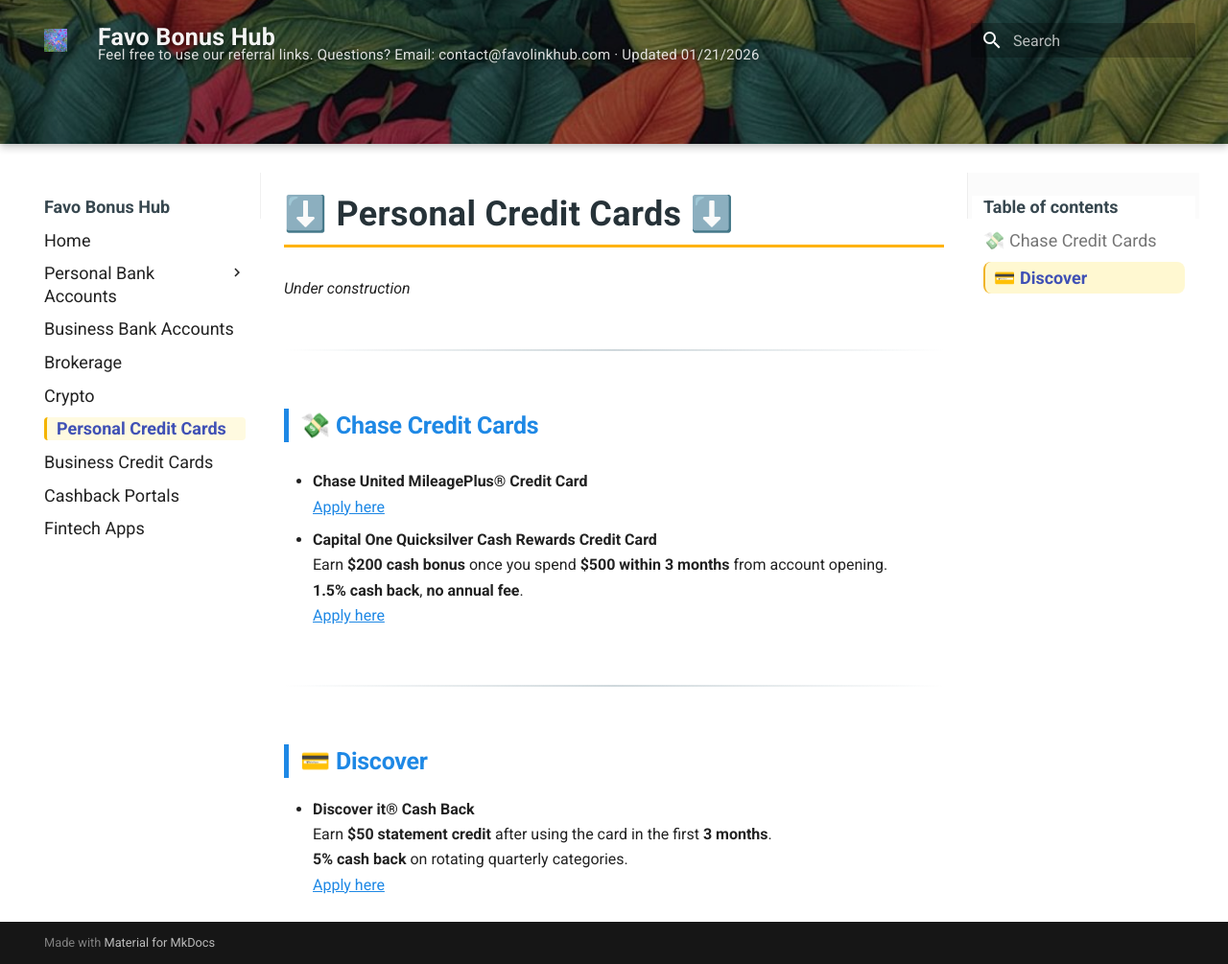
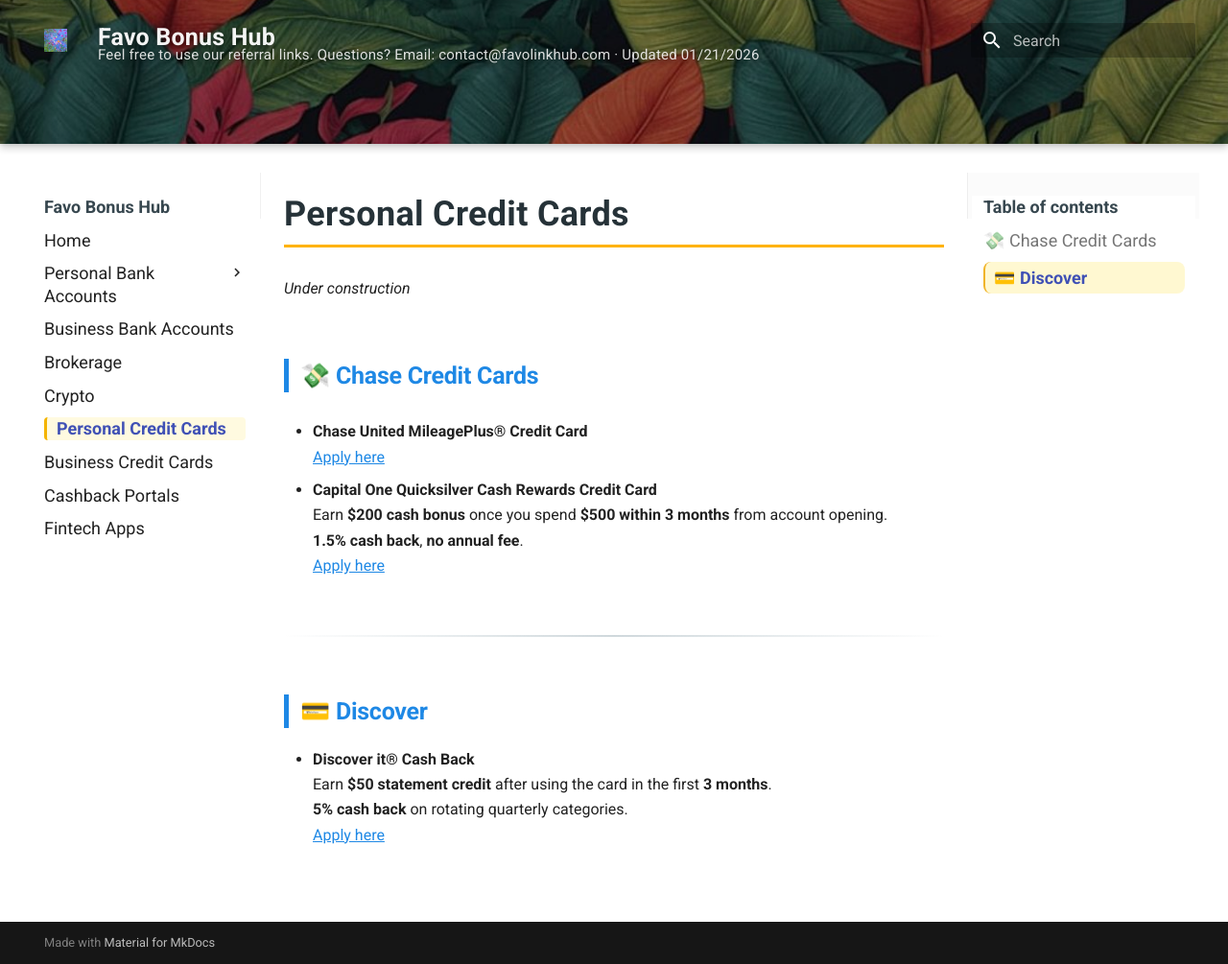
Before and after one commit to whispersofzephyr/favolinkhub-site, an MkDocs documentation site: the page built from docs/personal-credit-cards.md, in a window 1280 px wide and 1005 px high. Shown: the whole window at 96% size. Built offline with MkDocs 1.6.1 and Material for MkDocs 9.7.7, drawn with Linux system fonts in a browser that asks for light colours.

```diff
--- a/docs/personal-credit-cards.md
+++ b/docs/personal-credit-cards.md
@@ -1,8 +1,6 @@
-# ⬇️ Personal Credit Cards ⬇️
+# Personal Credit Cards
 
 *Under construction*
-
----
 
 ## 💸 Chase Credit Cards
 
```
